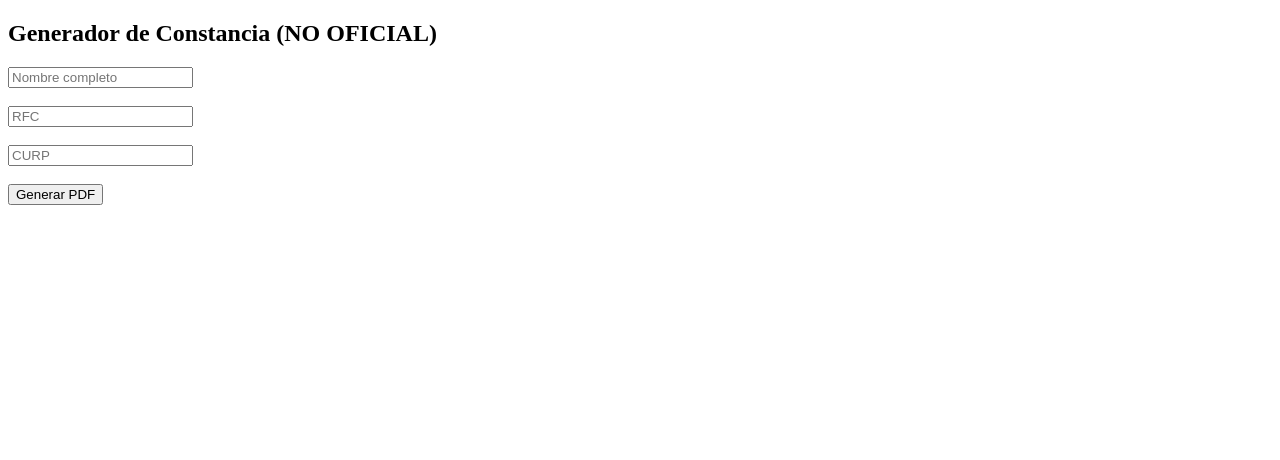
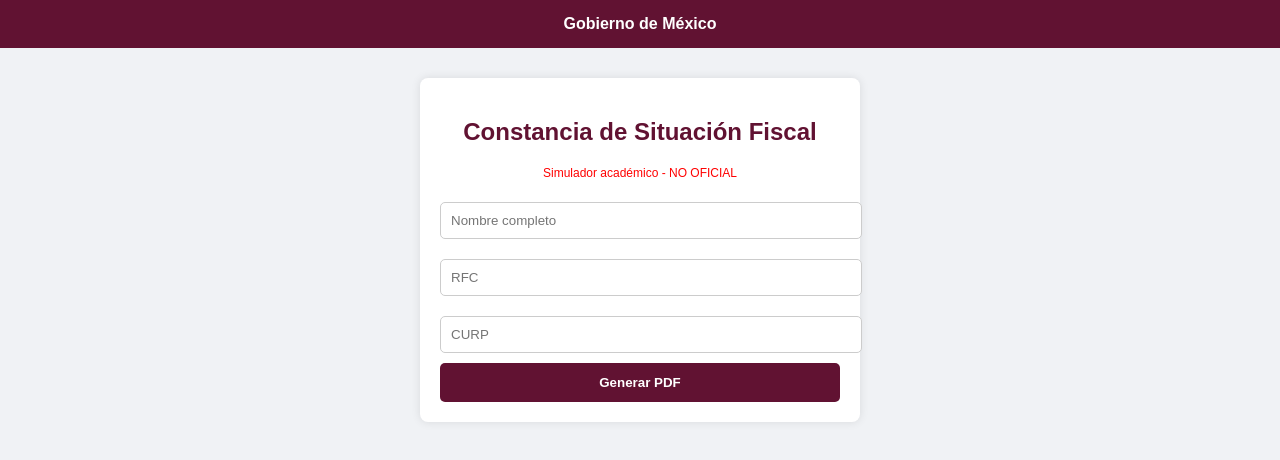
Before and after one commit to jacobdelangel1-ctrl/constancia-web, a plain HTML site: page index.html in a window 1280 px wide. Drawn offline with nearby package versions, Linux system fonts and the light colour scheme.

Commit message:
Actualizar index.html

```diff
--- a/index.html
+++ b/index.html
@@ -2,17 +2,91 @@
 <html lang="es">
 <head>
 <meta charset="UTF-8">
-  <title>Generador de Constancia</title>
+<title>Constancia Fiscal</title>
+
+<style>
+body {
+  font-family: Arial, sans-serif;
+  background: #f0f2f5;
+  margin: 0;
+}
+
+/* Header estilo gobierno */
+.header {
+  background: #611232;
+  color: white;
+  padding: 15px;
+  text-align: center;
+  font-weight: bold;
+}
+
+/* Contenedor tipo documento */
+.container {
+  background: white;
+  width: 90%;
+  max-width: 400px;
+  margin: 30px auto;
+  padding: 20px;
+  border-radius: 8px;
+  box-shadow: 0 0 10px rgba(0,0,0,0.1);
+}
+
+/* Título */
+h2 {
+  color: #611232;
+  text-align: center;
+}
+
+/* Inputs */
+input {
+  width: 100%;
+  padding: 10px;
+  margin: 10px 0;
+  border-radius: 5px;
+  border: 1px solid #ccc;
+}
+
+/* Botón */
+button {
+  width: 100%;
+  padding: 12px;
+  background: #611232;
+  color: white;
+  border: none;
+  border-radius: 5px;
+  font-weight: bold;
+}
+
+/* Aviso */
+.aviso {
+  color: red;
+  text-align: center;
+  font-size: 12px;
+}
+</style>
+
 </head>
 <body>
 
-  <h2>Generador de Constancia (NO OFICIAL)</h2>
+<div class="header">
+  Gobierno de México
+</div>
 
-  <input type="text" id="nombre" placeholder="Nombre completo"><br><br>
-  <input type="text" id="rfc" placeholder="RFC"><br><br>
-  <input type="text" id="curp" placeholder="CURP"><br><br>
+<div class="container">
+
+  <h2>Constancia de Situación Fiscal</h2>
+
+  <p class="aviso">
+    Simulador académico - NO OFICIAL
+  </p>
+
+  <input type="text" id="nombre" placeholder="Nombre completo">
+  <input type="text" id="rfc" placeholder="RFC">
+  <input type="text" id="curp" placeholder="CURP">
 
   <button onclick="generarPDF()">Generar PDF</button>
+
+</div>
 
 <script src="https://cdnjs.cloudflare.com/ajax/libs/jspdf/2.5.1/jspdf.umd.min.js"></script>
 
@@ -26,8 +100,11 @@
 
   const doc = new jsPDF();
 
+  doc.setFontSize(14);
   doc.text("CONSTANCIA DE SITUACIÓN FISCAL", 20, 20);
-      doc.text("(DOCUMENTO OFICIAL)", 20, 30);
+
+  doc.setFontSize(10);
+  doc.text("Simulador académico - NO OFICIAL", 20, 30);
 
   doc.text("Nombre: " + nombre, 20, 50);
   doc.text("RFC: " + rfc, 20, 60);
```
Lines whose indentation alone changed are shown as unchanged.
